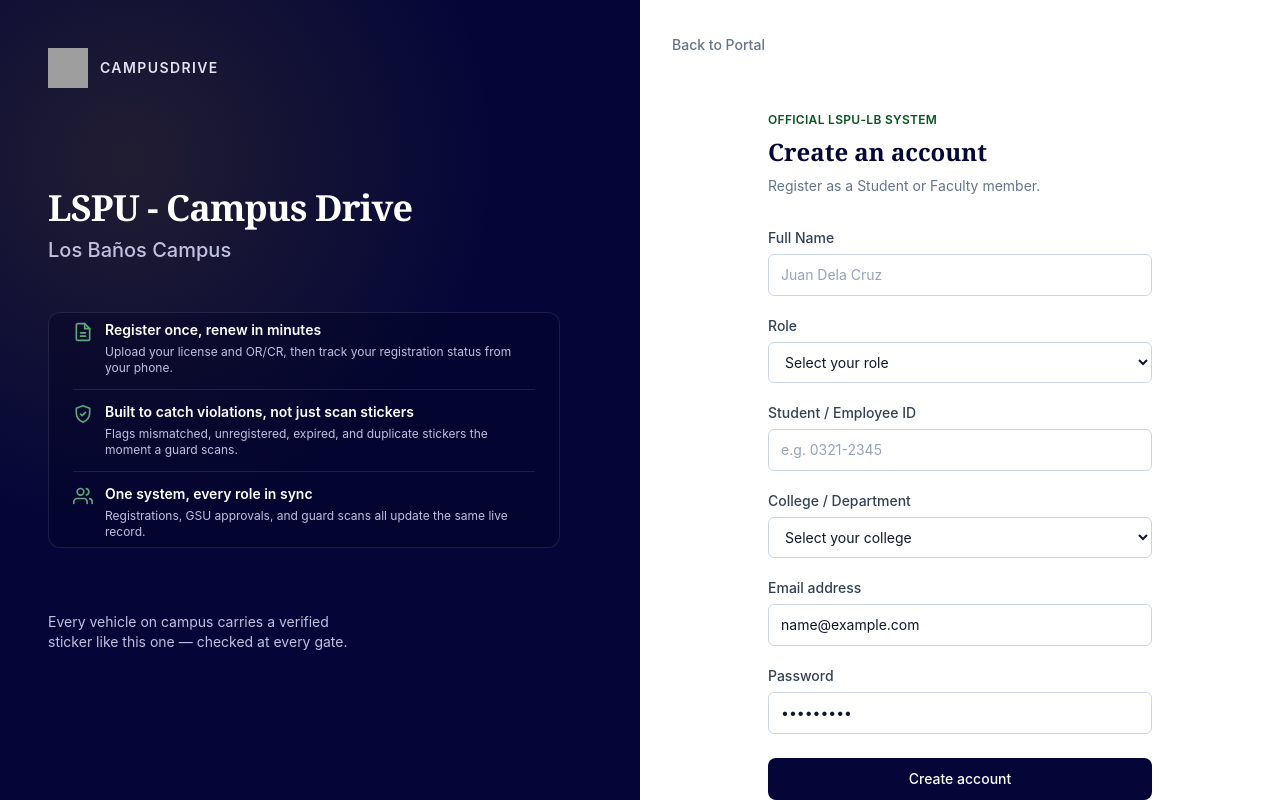
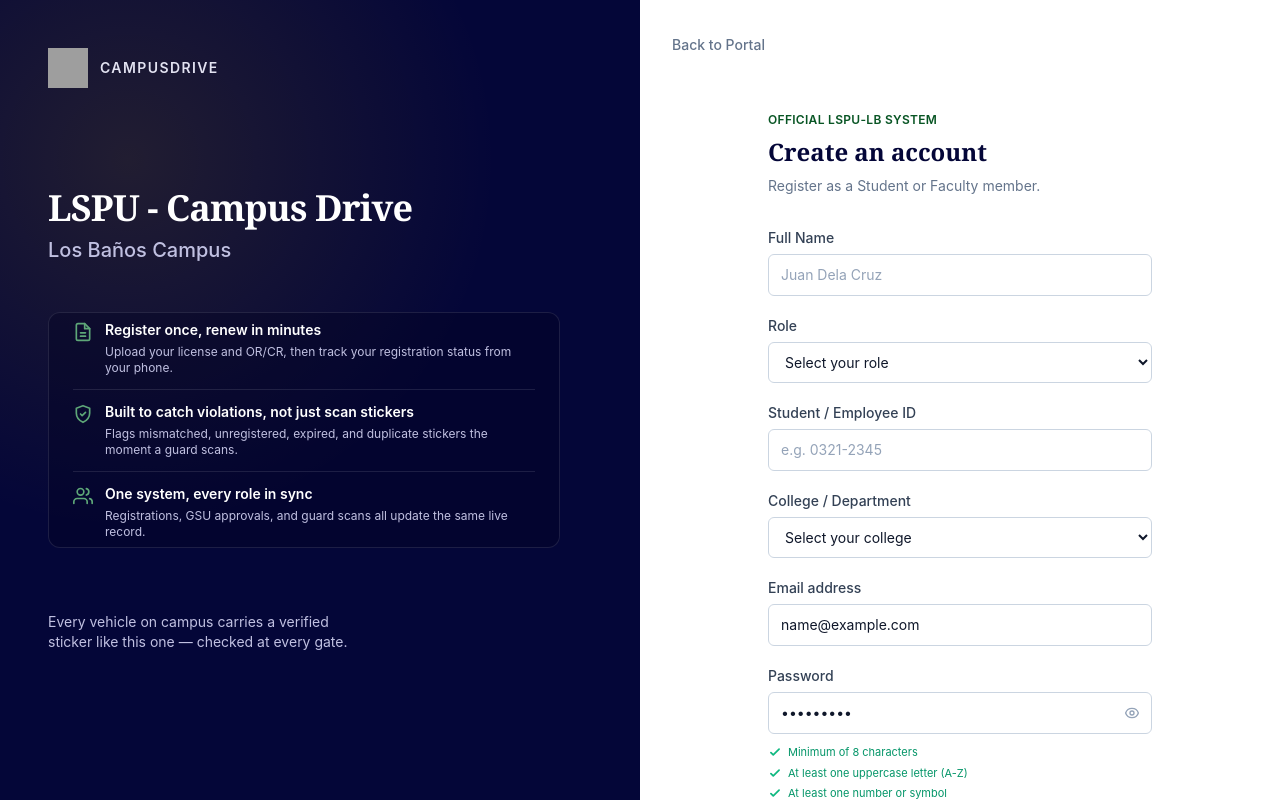
Before and after one commit to Jappyzxcs/CampusDrive, a React (Vite) app: page /login in a window 1280 px wide. Both pictures are taken after typing "name@example.com", "Sample123" into the empty fields and a click on the button "Create a Student/Faculty Account". Built offline with nearby package versions, Linux system fonts and the light colour scheme; grey boxes are pictures that could not be loaded.

Commit message:
Update the Hidden Eye

```diff
--- a/src/pages/auth/LoginPage.jsx
+++ b/src/pages/auth/LoginPage.jsx
@@ -6,12 +6,14 @@ import { ROLE_HOME_ROUTE, ROLES } from '../../constants/roles';
 import { ROUTES } from '../../constants/routes';
 
 export default function LoginPage() {
-  // NEW: Extracted logout from useAuth
   const { login, register, logout } = useAuth();
   const navigate = useNavigate();
   const location = useLocation();
 
   const [isLogin, setIsLogin] = useState(true);
+
+  // NEW: State for the password visibility toggle
+  const [showPassword, setShowPassword] = useState(false);
 
   const [formData, setFormData] = useState({
     email: '',
@@ -23,8 +25,13 @@ export default function LoginPage() {
   });
 
   const [error, setError] = useState('');
-  const [success, setSuccess] = useState(''); // NEW: Success notification state
+  const [success, setSuccess] = useState('');
   const [isSubmitting, setIsSubmitting] = useState(false);
+
+  // NEW: Password validation checks for the tips
+  const hasMinLength = formData.password.length >= 8;
+  const hasUppercase = /[A-Z]/.test(formData.password);
+  const hasNumberOrSymbol = /[0-9!@#$%^&*]/.test(formData.password);
 
   const handleInputChange = (e) => {
     setFormData(prev => ({ ...prev, [e.target.name]: e.target.value }));
@@ -33,7 +40,7 @@ export default function LoginPage() {
   async function handleSubmit(event) {
     event.preventDefault();
     setError('');
-    setSuccess(''); // Clear previous success messages
+    setSuccess('');
     setIsSubmitting(true);
 
     try {
@@ -42,21 +49,22 @@ export default function LoginPage() {
         const redirectTo = location.state?.from?.pathname ?? ROLE_HOME_ROUTE[authenticatedUser.role];
         navigate(redirectTo, { replace: true });
       } else {
-        // Real Registration
         if (!formData.role) {
           throw new Error("Please select a role.");
         }
 
-        // 1. Create the account (system automatically logs them in here)
+        // Enforce strong password before registering
+        if (!hasMinLength || !hasUppercase || !hasNumberOrSymbol) {
+          throw new Error("Please meet all password requirements.");
+        }
+
         await register(formData);
-
-        // 2. Immediately log them out so they have to manually sign in
         if (logout) await logout();
 
-        // 3. Set success message, switch to login view, and clear password
         setSuccess('Account created successfully! Please sign in with your new credentials.');
         setIsLogin(true);
         setFormData(prev => ({ ...prev, password: '' }));
+        setShowPassword(false); // Reset eye toggle
       }
     } catch (err) {
       setError(err.message || 'Something went wrong. Please try again.');
@@ -65,12 +73,19 @@ export default function LoginPage() {
     }
   }
 
-  // Helper to toggle views and clear messages
   const toggleView = () => {
     setIsLogin(!isLogin);
     setError('');
     setSuccess('');
+    setShowPassword(false);
   };
+
+  // Helper component for the password checklist icons
+  const CheckIcon = ({ checked }) => (
+    <svg className={`h-3.5 w-3.5 flex-none transition-colors ${checked ? 'text-emerald-500' : 'text-slate-300'}`} fill="none" viewBox="0 0 24 24" stroke="currentColor">
+      <path strokeLinecap="round" strokeLinejoin="round" strokeWidth={3} d="M5 13l4 4L19 7" />
+    </svg>
+  );
 
   return (
     <AuthLayout
@@ -88,7 +103,7 @@ export default function LoginPage() {
                 id="name" name="name" type="text" required
                 value={formData.name} onChange={handleInputChange}
                 placeholder="Juan Dela Cruz"
-                className="rounded-md border border-slate-300 px-3 py-2.5 text-sm text-slate-900 placeholder:text-slate-400 focus-visible:border-primary-600 focus:outline-none focus:ring-1 focus:ring-primary-600"
+                className="w-full rounded-md border border-slate-300 px-3 py-2.5 text-sm text-slate-900 placeholder:text-slate-400 focus-visible:border-primary-600 focus:outline-none focus:ring-1 focus:ring-primary-600"
               />
             </div>
 
@@ -97,7 +112,7 @@ export default function LoginPage() {
               <select
                 id="role" name="role" required
                 value={formData.role} onChange={handleInputChange}
-                className="rounded-md border border-slate-300 px-3 py-2.5 text-sm text-slate-900 focus-visible:border-primary-600 focus:outline-none focus:ring-1 focus:ring-primary-600 bg-white"
+                className="w-full rounded-md border border-slate-300 px-3 py-2.5 text-sm text-slate-900 focus-visible:border-primary-600 focus:outline-none focus:ring-1 focus:ring-primary-600 bg-white"
               >
                 <option value="" disabled>Select your role</option>
                 <option value={ROLES.STUDENT}>Student</option>
@@ -111,7 +126,7 @@ export default function LoginPage() {
                 id="institutionalId" name="institutionalId" type="text" required
                 value={formData.institutionalId} onChange={handleInputChange}
                 placeholder="e.g. 0321-2345"
-                className="rounded-md border border-slate-300 px-3 py-2.5 text-sm text-slate-900 placeholder:text-slate-400 focus-visible:border-primary-600 focus:outline-none focus:ring-1 focus:ring-primary-600"
+                className="w-full rounded-md border border-slate-300 px-3 py-2.5 text-sm text-slate-900 placeholder:text-slate-400 focus-visible:border-primary-600 focus:outline-none focus:ring-1 focus:ring-primary-600"
               />
             </div>
 
@@ -120,7 +135,7 @@ export default function LoginPage() {
               <select
                 id="college" name="college" required
                 value={formData.college} onChange={handleInputChange}
-                className="rounded-md border border-slate-300 px-3 py-2.5 text-sm text-slate-900 focus-visible:border-primary-600 focus:outline-none focus:ring-1 focus:ring-primary-600 bg-white"
+                className="w-full rounded-md border border-slate-300 px-3 py-2.5 text-sm text-slate-900 focus-visible:border-primary-600 focus:outline-none focus:ring-1 focus:ring-primary-600 bg-white"
               >
                 <option value="" disabled>Select your college</option>
                 <option value="CCS">College of Computer Studies (CCS)</option>
@@ -145,7 +160,7 @@ export default function LoginPage() {
             id="email" name="email" type="email" autoComplete="email" required
             value={formData.email} onChange={handleInputChange}
             placeholder={isLogin ? "juandelacruz@lspu.edu.ph" : "student@lspu.edu.ph"}
-            className="rounded-md border border-slate-300 px-3 py-2.5 text-sm text-slate-900 placeholder:text-slate-400 focus-visible:border-primary-600 focus:outline-none focus:ring-1 focus:ring-primary-600"
+            className="w-full rounded-md border border-slate-300 px-3 py-2.5 text-sm text-slate-900 placeholder:text-slate-400 focus-visible:border-primary-600 focus:outline-none focus:ring-1 focus:ring-primary-600"
           />
         </div>
 
@@ -163,22 +178,60 @@ export default function LoginPage() {
               </Link>
             )}
           </div>
-          <input
-            id="password" name="password" type="password" autoComplete="current-password" required
-            value={formData.password} onChange={handleInputChange}
-            placeholder="••••••••"
-            className="rounded-md border border-slate-300 px-3 py-2.5 text-sm text-slate-900 placeholder:text-slate-400 focus-visible:border-primary-600 focus:outline-none focus:ring-1 focus:ring-primary-600"
-          />
+
+          {/* THE FIX: Password input wrapper with the eye toggle */}
+          <div className="relative">
+            <input
+              id="password" name="password"
+              type={showPassword ? "text" : "password"}
+              autoComplete="current-password" required
+              value={formData.password} onChange={handleInputChange}
+              placeholder="••••••••"
+              className="w-full rounded-md border border-slate-300 px-3 py-2.5 pr-10 text-sm text-slate-900 placeholder:text-slate-400 focus-visible:border-primary-600 focus:outline-none focus:ring-1 focus:ring-primary-600"
+            />
+            <button
+              type="button"
+              onClick={() => setShowPassword(!showPassword)}
+              className="absolute inset-y-0 right-0 flex items-center pr-3 text-slate-400 hover:text-slate-600 focus:outline-none"
+              tabIndex="-1"
+            >
+              {showPassword ? (
+                // Eye Slash Icon (Hide)
+                <svg className="h-4 w-4" fill="none" viewBox="0 0 24 24" stroke="currentColor">
+                  <path strokeLinecap="round" strokeLinejoin="round" strokeWidth={2} d="M13.875 18.825A10.05 10.05 0 0112 19c-4.478 0-8.268-2.943-9.543-7a9.97 9.97 0 011.563-3.029m5.858.908a3 3 0 114.243 4.243M9.878 9.878l4.242 4.242M9.88 9.88l-3.29-3.29m7.532 7.532l3.29 3.29M3 3l3.59 3.59m0 0A9.953 9.953 0 0112 5c4.478 0 8.268 2.943 9.543 7a10.025 10.025 0 01-4.132 5.411m0 0L21 21" />
+                </svg>
+              ) : (
+                // Eye Icon (Show)
+                <svg className="h-4 w-4" fill="none" viewBox="0 0 24 24" stroke="currentColor">
+                  <path strokeLinecap="round" strokeLinejoin="round" strokeWidth={2} d="M15 12a3 3 0 11-6 0 3 3 0 016 0z" />
+                  <path strokeLinecap="round" strokeLinejoin="round" strokeWidth={2} d="M2.458 12C3.732 7.943 7.523 5 12 5c4.478 0 8.268 2.943 9.542 7-1.274 4.057-5.064 7-9.542 7-4.477 0-8.268-2.943-9.542-7z" />
+                </svg>
+              )}
+            </button>
+          </div>
+
+          {/* THE FIX: Real-time password tips only visible during registration */}
+          {!isLogin && (
+            <ul className="mt-1 flex flex-col gap-1 text-[11px] text-slate-500">
+              <li className={`flex items-center gap-1.5 transition-colors ${hasMinLength ? 'text-emerald-600' : ''}`}>
+                <CheckIcon checked={hasMinLength} /> Minimum of 8 characters
+              </li>
+              <li className={`flex items-center gap-1.5 transition-colors ${hasUppercase ? 'text-emerald-600' : ''}`}>
+                <CheckIcon checked={hasUppercase} /> At least one uppercase letter (A-Z)
+              </li>
+              <li className={`flex items-center gap-1.5 transition-colors ${hasNumberOrSymbol ? 'text-emerald-600' : ''}`}>
+                <CheckIcon checked={hasNumberOrSymbol} /> At least one number or symbol
+              </li>
+            </ul>
+          )}
         </div>
 
-        {/* NEW: Success Notification */}
         {success && (
           <p role="alert" className="rounded-md bg-green-50 px-3 py-2 text-sm text-green-700 border border-green-200">
             {success}
           </p>
         )}
 
-        {/* Error Notification */}
         {error && (
           <p role="alert" className="rounded-md bg-danger-50 px-3 py-2 text-sm text-danger-700">
             {error}
--- a/src/pages/auth/StaffAuth.jsx
+++ b/src/pages/auth/StaffAuth.jsx
@@ -7,12 +7,15 @@ import { ROLE_HOME_ROUTE } from '../../constants/roles';
 export default function StaffAuth() {
   const navigate = useNavigate();
   const location = useLocation();
-  const { login } = useAuth(); // Restored real auth context
+  const { login } = useAuth();
 
   const [email, setEmail] = useState('');
   const [password, setPassword] = useState('');
   const [error, setError] = useState('');
   const [isSubmitting, setIsSubmitting] = useState(false);
+
+  // NEW: State for the password visibility toggle
+  const [showPassword, setShowPassword] = useState(false);
 
   const handleSubmit = async (event) => {
     event.preventDefault();
@@ -20,10 +23,7 @@ export default function StaffAuth() {
     setIsSubmitting(true);
 
     try {
-      // Actually log the user in so ProtectedRoute doesn't bounce them
       const authenticatedUser = await login({ email, password });
-
-      // Route them based on their role
       const redirectTo = location.state?.from?.pathname ?? ROLE_HOME_ROUTE[authenticatedUser.role] ?? '/admin/dashboard';
       navigate(redirectTo, { replace: true });
     } catch (err) {
@@ -53,7 +53,7 @@ export default function StaffAuth() {
             value={email}
             onChange={(e) => setEmail(e.target.value)}
             placeholder="admin@lspu.edu.ph"
-            className="rounded-md border border-slate-300 px-3 py-2.5 text-sm text-slate-900 placeholder:text-slate-400 focus-visible:border-slate-800 focus:outline-none focus:ring-1 focus:ring-slate-800"
+            className="w-full rounded-md border border-slate-300 px-3 py-2.5 text-sm text-slate-900 placeholder:text-slate-400 focus-visible:border-slate-800 focus:outline-none focus:ring-1 focus:ring-slate-800"
           />
         </div>
 
@@ -69,17 +69,38 @@ export default function StaffAuth() {
               Forgot password?
             </a>
           </div>
+
+          {/* THE FIX: Password input wrapper with the eye toggle */}
+          <div className="relative">
             <input
               id="password"
               name="password"
-            type="password"
+              type={showPassword ? "text" : "password"}
               autoComplete="current-password"
               required
               value={password}
               onChange={(e) => setPassword(e.target.value)}
               placeholder="••••••••"
-            className="rounded-md border border-slate-300 px-3 py-2.5 text-sm text-slate-900 placeholder:text-slate-400 focus-visible:border-slate-800 focus:outline-none focus:ring-1 focus:ring-slate-800"
+              className="w-full rounded-md border border-slate-300 px-3 py-2.5 pr-10 text-sm text-slate-900 placeholder:text-slate-400 focus-visible:border-slate-800 focus:outline-none focus:ring-1 focus:ring-slate-800"
             />
+            <button
+              type="button"
+              onClick={() => setShowPassword(!showPassword)}
+              className="absolute inset-y-0 right-0 flex items-center pr-3 text-slate-400 hover:text-slate-600 focus:outline-none"
+              tabIndex="-1"
+            >
+              {showPassword ? (
+                <svg className="h-4 w-4" fill="none" viewBox="0 0 24 24" stroke="currentColor">
+                  <path strokeLinecap="round" strokeLinejoin="round" strokeWidth={2} d="M13.875 18.825A10.05 10.05 0 0112 19c-4.478 0-8.268-2.943-9.543-7a9.97 9.97 0 011.563-3.029m5.858.908a3 3 0 114.243 4.243M9.878 9.878l4.242 4.242M9.88 9.88l-3.29-3.29m7.532 7.532l3.29 3.29M3 3l3.59 3.59m0 0A9.953 9.953 0 0112 5c4.478 0 8.268 2.943 9.543 7a10.025 10.025 0 01-4.132 5.411m0 0L21 21" />
+                </svg>
+              ) : (
+                <svg className="h-4 w-4" fill="none" viewBox="0 0 24 24" stroke="currentColor">
+                  <path strokeLinecap="round" strokeLinejoin="round" strokeWidth={2} d="M15 12a3 3 0 11-6 0 3 3 0 016 0z" />
+                  <path strokeLinecap="round" strokeLinejoin="round" strokeWidth={2} d="M2.458 12C3.732 7.943 7.523 5 12 5c4.478 0 8.268 2.943 9.542 7-1.274 4.057-5.064 7-9.542 7-4.477 0-8.268-2.943-9.542-7z" />
+                </svg>
+              )}
+            </button>
+          </div>
         </div>
 
         {error && (
--- a/src/pages/auth/VisitorAuth.jsx
+++ b/src/pages/auth/VisitorAuth.jsx
@@ -7,14 +7,21 @@ import { ROLE_HOME_ROUTE, ROLES } from '../../constants/roles';
 export default function VisitorAuth() {
   const navigate = useNavigate();
   const location = useLocation();
-  const { login, register } = useAuth(); // Added register
+  const { login, register } = useAuth();
 
   const [isLogin, setIsLogin] = useState(true);
+  const [showPassword, setShowPassword] = useState(false);
+
   const [formData, setFormData] = useState({
     email: '', password: '', fullName: '', phone: ''
   });
   const [error, setError] = useState('');
   const [isSubmitting, setIsSubmitting] = useState(false);
+
+  // NEW: Password validation checks
+  const hasMinLength = formData.password.length >= 8;
+  const hasUppercase = /[A-Z]/.test(formData.password);
+  const hasNumberOrSymbol = /[0-9!@#$%^&*]/.test(formData.password);
 
   const handleInputChange = (e) => {
     setFormData(prev => ({ ...prev, [e.target.name]: e.target.value }));
@@ -31,7 +38,11 @@ export default function VisitorAuth() {
         const redirectTo = location.state?.from?.pathname ?? ROLE_HOME_ROUTE[authenticatedUser.role] ?? '/visitor/dashboard';
         navigate(redirectTo, { replace: true });
       } else {
-        // Real Registration
+        // Enforce strong password before registering
+        if (!hasMinLength || !hasUppercase || !hasNumberOrSymbol) {
+          throw new Error("Please meet all password requirements.");
+        }
+
         const newUser = await register({
           ...formData,
           role: ROLES.VISITOR
@@ -44,6 +55,18 @@ export default function VisitorAuth() {
       setIsSubmitting(false);
     }
   };
+
+  const toggleView = () => {
+    setIsLogin(!isLogin);
+    setError('');
+    setShowPassword(false);
+  };
+
+  const CheckIcon = ({ checked }) => (
+    <svg className={`h-3.5 w-3.5 flex-none transition-colors ${checked ? 'text-emerald-500' : 'text-slate-300'}`} fill="none" viewBox="0 0 24 24" stroke="currentColor">
+      <path strokeLinecap="round" strokeLinejoin="round" strokeWidth={3} d="M5 13l4 4L19 7" />
+    </svg>
+  );
 
   return (
     <AuthLayout
@@ -61,7 +84,7 @@ export default function VisitorAuth() {
                 id="fullName" name="fullName" type="text" required
                 value={formData.fullName} onChange={handleInputChange}
                 placeholder="Juan Dela Cruz"
-                className="rounded-md border border-slate-300 px-3 py-2.5 text-sm text-slate-900 placeholder:text-slate-400 focus-visible:border-green-600 focus:outline-none focus:ring-1 focus:ring-green-600"
+                className="w-full rounded-md border border-slate-300 px-3 py-2.5 text-sm text-slate-900 placeholder:text-slate-400 focus-visible:border-green-600 focus:outline-none focus:ring-1 focus:ring-green-600"
               />
             </div>
 
@@ -71,7 +94,7 @@ export default function VisitorAuth() {
                 id="phone" name="phone" type="tel" required
                 value={formData.phone} onChange={handleInputChange}
                 placeholder="0912 345 6789"
-                className="rounded-md border border-slate-300 px-3 py-2.5 text-sm text-slate-900 placeholder:text-slate-400 focus-visible:border-green-600 focus:outline-none focus:ring-1 focus:ring-green-600"
+                className="w-full rounded-md border border-slate-300 px-3 py-2.5 text-sm text-slate-900 placeholder:text-slate-400 focus-visible:border-green-600 focus:outline-none focus:ring-1 focus:ring-green-600"
               />
             </div>
           </>
@@ -83,7 +106,7 @@ export default function VisitorAuth() {
             id="email" name="email" type="email" autoComplete="email" required
             value={formData.email} onChange={handleInputChange}
             placeholder="visitor@example.com"
-            className="rounded-md border border-slate-300 px-3 py-2.5 text-sm text-slate-900 placeholder:text-slate-400 focus-visible:border-green-600 focus:outline-none focus:ring-1 focus:ring-green-600"
+            className="w-full rounded-md border border-slate-300 px-3 py-2.5 text-sm text-slate-900 placeholder:text-slate-400 focus-visible:border-green-600 focus:outline-none focus:ring-1 focus:ring-green-600"
           />
         </div>
 
@@ -96,12 +119,48 @@ export default function VisitorAuth() {
               </a>
             )}
           </div>
-          <input
-            id="password" name="password" type="password" autoComplete="current-password" required
-            value={formData.password} onChange={handleInputChange}
-            placeholder="••••••••"
-            className="rounded-md border border-slate-300 px-3 py-2.5 text-sm text-slate-900 placeholder:text-slate-400 focus-visible:border-green-600 focus:outline-none focus:ring-1 focus:ring-green-600"
-          />
+
+          <div className="relative">
+            <input
+              id="password" name="password"
+              type={showPassword ? "text" : "password"}
+              autoComplete="current-password" required
+              value={formData.password} onChange={handleInputChange}
+              placeholder="••••••••"
+              className="w-full rounded-md border border-slate-300 px-3 py-2.5 pr-10 text-sm text-slate-900 placeholder:text-slate-400 focus-visible:border-green-600 focus:outline-none focus:ring-1 focus:ring-green-600"
+            />
+            <button
+              type="button"
+              onClick={() => setShowPassword(!showPassword)}
+              className="absolute inset-y-0 right-0 flex items-center pr-3 text-slate-400 hover:text-slate-600 focus:outline-none"
+              tabIndex="-1"
+            >
+              {showPassword ? (
+                <svg className="h-4 w-4" fill="none" viewBox="0 0 24 24" stroke="currentColor">
+                  <path strokeLinecap="round" strokeLinejoin="round" strokeWidth={2} d="M13.875 18.825A10.05 10.05 0 0112 19c-4.478 0-8.268-2.943-9.543-7a9.97 9.97 0 011.563-3.029m5.858.908a3 3 0 114.243 4.243M9.878 9.878l4.242 4.242M9.88 9.88l-3.29-3.29m7.532 7.532l3.29 3.29M3 3l3.59 3.59m0 0A9.953 9.953 0 0112 5c4.478 0 8.268 2.943 9.543 7a10.025 10.025 0 01-4.132 5.411m0 0L21 21" />
+                </svg>
+              ) : (
+                <svg className="h-4 w-4" fill="none" viewBox="0 0 24 24" stroke="currentColor">
+                  <path strokeLinecap="round" strokeLinejoin="round" strokeWidth={2} d="M15 12a3 3 0 11-6 0 3 3 0 016 0z" />
+                  <path strokeLinecap="round" strokeLinejoin="round" strokeWidth={2} d="M2.458 12C3.732 7.943 7.523 5 12 5c4.478 0 8.268 2.943 9.542 7-1.274 4.057-5.064 7-9.542 7-4.477 0-8.268-2.943-9.542-7z" />
+                </svg>
+              )}
+            </button>
+          </div>
+
+          {!isLogin && (
+            <ul className="mt-1 flex flex-col gap-1 text-[11px] text-slate-500">
+              <li className={`flex items-center gap-1.5 transition-colors ${hasMinLength ? 'text-emerald-600' : ''}`}>
+                <CheckIcon checked={hasMinLength} /> Minimum of 8 characters
+              </li>
+              <li className={`flex items-center gap-1.5 transition-colors ${hasUppercase ? 'text-emerald-600' : ''}`}>
+                <CheckIcon checked={hasUppercase} /> At least one uppercase letter (A-Z)
+              </li>
+              <li className={`flex items-center gap-1.5 transition-colors ${hasNumberOrSymbol ? 'text-emerald-600' : ''}`}>
+                <CheckIcon checked={hasNumberOrSymbol} /> At least one number or symbol
+              </li>
+            </ul>
+          )}
         </div>
 
         {error && (
@@ -128,7 +187,7 @@ export default function VisitorAuth() {
         </div>
         <div className="mt-6 text-center">
           <button
-            onClick={() => setIsLogin(!isLogin)}
+            onClick={toggleView}
             type="button"
             className="text-green-700 font-semibold hover:text-green-800 transition-colors"
           >
```
Lines whose indentation alone changed are shown as unchanged.
